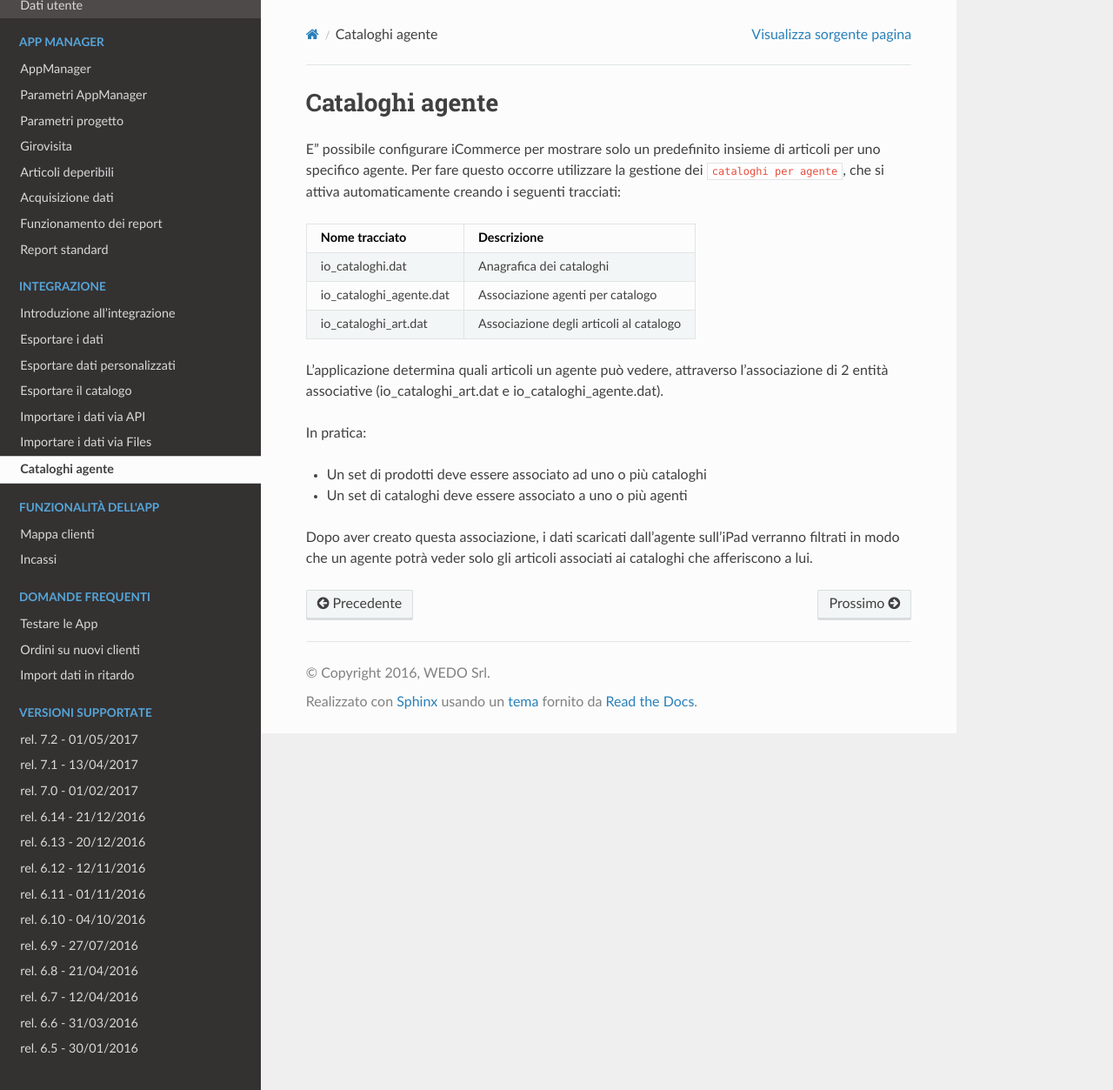
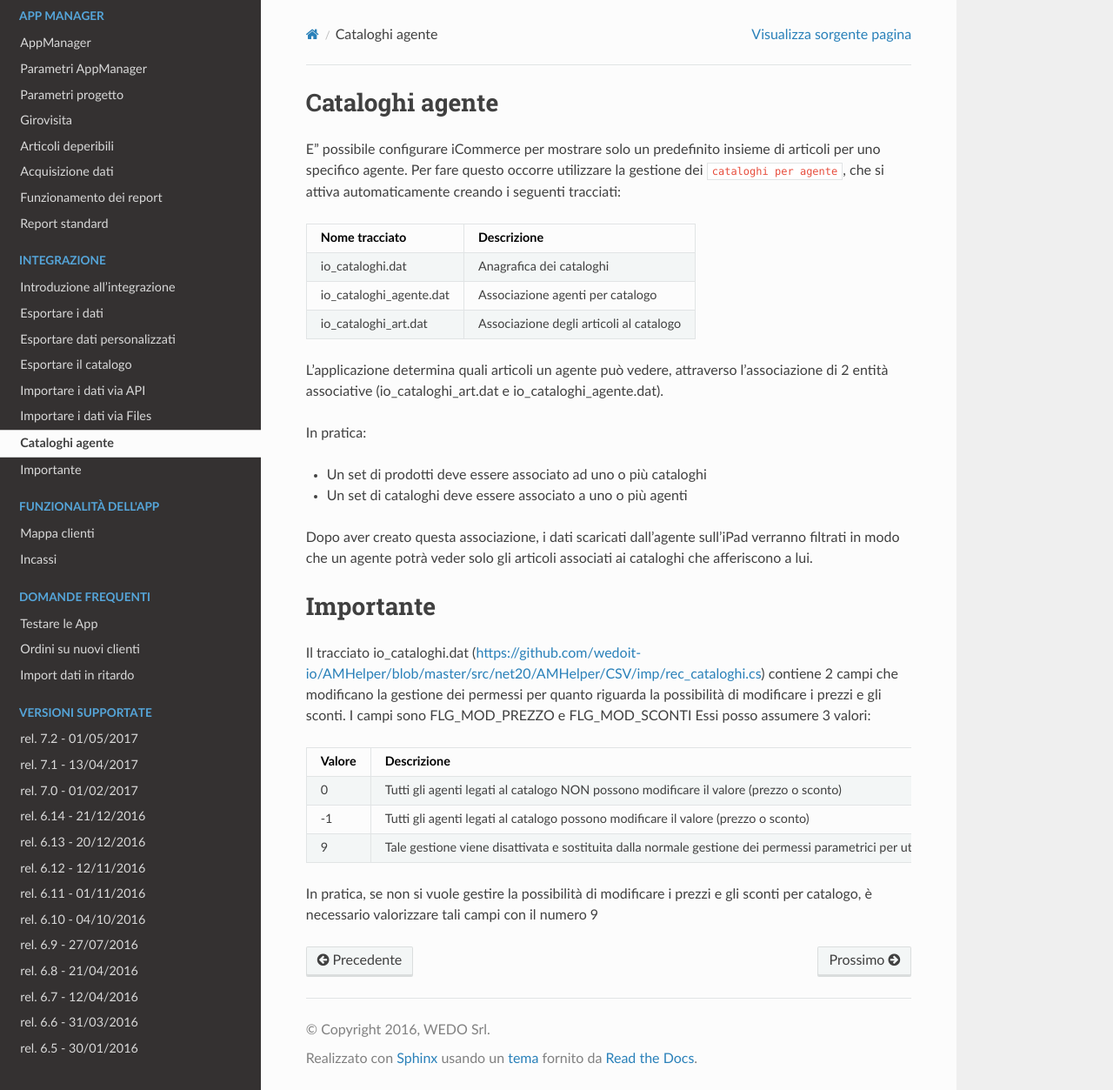
Before and after one commit to wedoit-io/doc-icommerce, a Sphinx documentation site: the page built from source/cataloghi-agente.rst, in a window 1280 px wide and 1253 px high. Shown: the whole window at 87% size. Built offline with Sphinx 7.4.7 and the Read the Docs theme 2.0.0, drawn with Linux system fonts in a browser that asks for light colours.

Commit message:
Update cataloghi-agente.rst

```diff
--- a/source/cataloghi-agente.rst
+++ b/source/cataloghi-agente.rst
@@ -24,3 +24,19 @@ In pratica:
 
 Dopo aver creato questa associazione, i dati scaricati dall'agente sull'iPad verranno filtrati
 in modo che un agente potrà veder solo gli articoli associati ai cataloghi che afferiscono a lui.
+
+Importante
+================
+Il tracciato io_cataloghi.dat (https://github.com/wedoit-io/AMHelper/blob/master/src/net20/AMHelper/CSV/imp/rec_cataloghi.cs) contiene 2 campi che modificano la gestione dei permessi per quanto riguarda la possibilità di modificare i prezzi e gli sconti.
+I campi sono FLG_MOD_PREZZO e FLG_MOD_SCONTI
+Essi posso assumere 3 valori:
+
+======  ========================================
+Valore  Descrizione
+======  ========================================
+0       Tutti gli agenti legati al catalogo NON possono modificare il valore (prezzo o sconto)
+-1      Tutti gli agenti legati al catalogo possono modificare il valore (prezzo o sconto)
+9       Tale gestione viene disattivata e sostituita dalla normale gestione dei permessi parametrici per utente
+======  ========================================
+
+In pratica, se non si vuole gestire la possibilità di modificare i prezzi e gli sconti per catalogo, è necessario valorizzare tali campi con il numero 9
```
